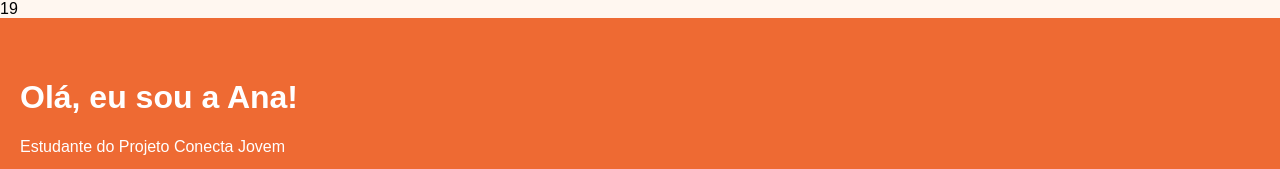
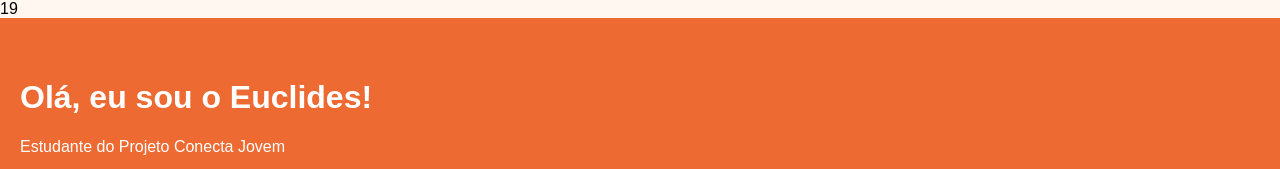
Before and after one commit to FelipeEuclides/Euclides-ConectaJovem, a plain HTML site: page index.html in a window 1280 px wide. Shown: the top 169 px of the page. Drawn offline with Linux system fonts and the light colour scheme.

Commit message:
Change header name from Ana to Euclidesn

```diff
--- a/index.html
+++ b/index.html
@@ -14,7 +14,7 @@ margin-bottom: 16px; box-shadow: 0 2px 8px rgba(0, 0, 0, 0.1); }
 </head>
 <body>
 19<header>
-<h1>Olá, eu sou a Ana!</h1>
+<h1>Olá, eu sou o Euclides!</h1>
 <p>Estudante do Projeto Conecta Jovem</p>
 </header>
 <main>
```
